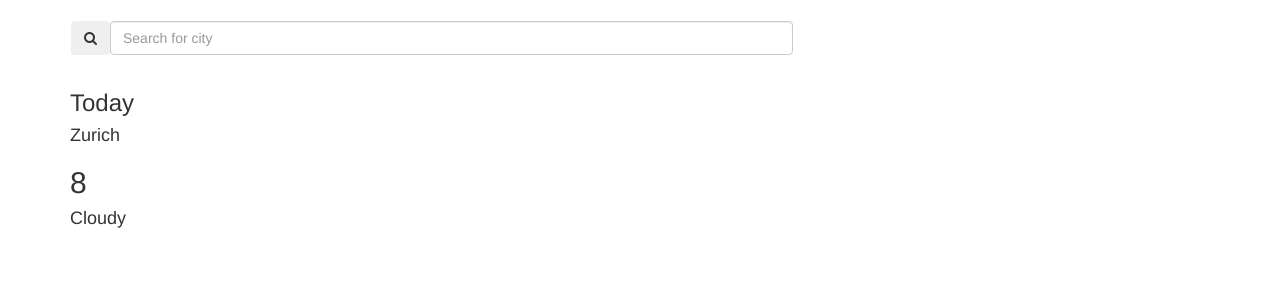
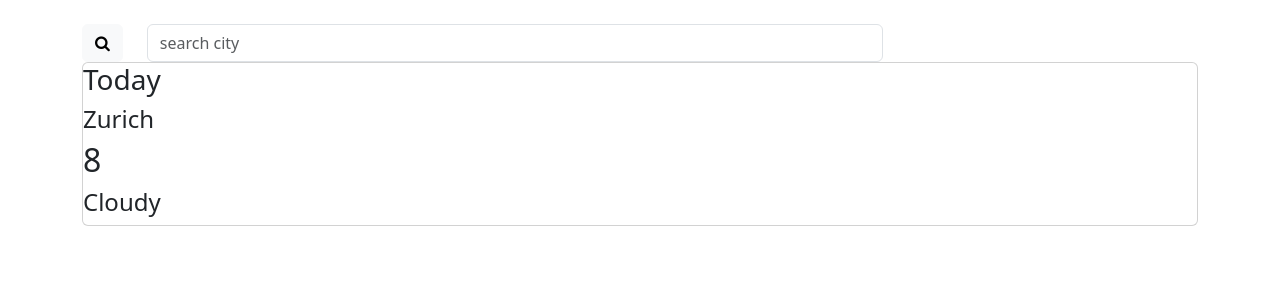
Before and after one commit to tianyuchen/Weather-Dashboard, an Angular app: page / in a window 1280 px wide. Shown: the top 300 px of the page. Built offline with nearby package versions, Linux system fonts and the light colour scheme.

Commit message:
make search bar autocomplete

```diff
--- a/angular.json
+++ b/angular.json
@@ -36,7 +36,7 @@
             ],
             "scripts": [
               "node_modules/jquery/dist/jquery.min.js",
-              "node_modules/bootstrap/dist/js/bootstrap.min.js"
+              "node_modules/bootstrap/dist/js/bootstrap.bundle.min.js"
             ]
           },
           "configurations": {
--- a/package.json
+++ b/package.json
@@ -18,9 +18,10 @@
     "@angular/platform-browser": "^15.1.0",
     "@angular/platform-browser-dynamic": "^15.1.0",
     "@angular/router": "^15.1.0",
-    "bootstrap": "^3.4.1",
+    "bootstrap": "^5.3.2",
     "font-awesome": "^4.7.0",
     "jquery": "^3.7.1",
+    "popper": "^1.0.1",
     "rxjs": "~7.8.0",
     "tslib": "^2.3.0",
     "zone.js": "~0.12.0"
--- a/src/app/search-location/search-location.component.html
+++ b/src/app/search-location/search-location.component.html
@@ -1,13 +1,20 @@
-<nav class="navbar navbar-light bg-light">
-  <form class="form-inline">
+<form class="row">
+  <div class="col-auto mr-auto">
     <button class="btn btn-light" type="submit">
       <i class="fa fa-search"></i>
     </button>
+  </div>
+  <div class="col-12 col-sm-6 col-md-8">
     <input
-      class="form-control mr-sm-2 city-search"
-      type="search"
-      placeholder="Search for city"
-      aria-label="Search"
+      class="form-control dropdown-toggle"
+      data-bs-toggle="dropdown"
+      #citySearchInput
+      placeholder="search city"
     />
-  </form>
-</nav>
+    <ul class="dropdown-menu">
+      <div *ngFor="let city of searchedCities" (click)="setCityName(city)">
+        {{ city }}
+      </div>
+    </ul>
+  </div>
+</form>
--- a/src/app/search-location/search-location.component.ts
+++ b/src/app/search-location/search-location.component.ts
@@ -1,10 +1,79 @@
-import { Component } from '@angular/core';
+import {
+  Component,
+  ElementRef,
+  EventEmitter,
+  AfterViewInit,
+  Output,
+  ViewChild,
+} from '@angular/core';
+import { of, fromEvent, Observable } from 'rxjs';
+import {
+  debounceTime,
+  map,
+  distinctUntilChanged,
+  switchMap,
+  tap,
+} from 'rxjs/operators';
 
 @Component({
   selector: 'app-search-location',
   templateUrl: './search-location.component.html',
-  styleUrls: ['./search-location.component.scss']
+  styleUrls: ['./search-location.component.scss'],
 })
-export class SearchLocationComponent {
+export class SearchLocationComponent implements AfterViewInit {
+  @ViewChild('citySearchInput') cityInput!: ElementRef;
+  @Output() setcityEvent = new EventEmitter<{ city: string }>();
 
+  cities: string[] = [];
+  searchedCities: any = [];
+
+  constructor() {
+    this.cities = [
+      'Zurich',
+      'Paris',
+      'Wuhan',
+      'London',
+      'Beijing',
+      'New York',
+      'Shang hai',
+      'Adliswil',
+      'Lucerne',
+      'Klettgau',
+    ];
+  }
+
+  ngAfterViewInit(): void {
+    this.citySearch();
+  }
+
+  citySearch() {
+    const search$ = fromEvent(this.cityInput.nativeElement, 'keyup').pipe(
+      map((event: any) => event.target.value),
+      debounceTime(500),
+      distinctUntilChanged(),
+      switchMap((cityName) =>
+        cityName ? this.getCity(cityName) : of<any>(this.cities)
+      )
+    );
+
+    search$.subscribe((data) => {
+      this.searchedCities = data;
+    });
+  }
+
+  getCity(city: string): Observable<any> {
+    return of(this.filterCities(city));
+  }
+
+  filterCities(city: string) {
+    return this.cities.filter(
+      (val) => val.toLowerCase().includes(city.toLowerCase()) == true
+    );
+  }
+
+  setCityName(city: string) {
+    this.searchedCities = this.filterCities(city);
+    this.setcityEvent.emit({ city });
+    this.cityInput.nativeElement.value = city;
+  }
 }
--- a/src/app/weather/temperature/temperature.component.html
+++ b/src/app/weather/temperature/temperature.component.html
@@ -1,6 +1,8 @@
-<h3>Today</h3>
-<h4>{{ weathers[0].city }}</h4>
-<div class="current-temperature">
-  <h2>{{ weathers[0].currTemp }}</h2>
+<div class="card">
+  <h3>Today</h3>
+  <h4>{{ weathers[0].city }}</h4>
+  <div class="current-temperature">
+    <h2>{{ weathers[0].currTemp }}</h2>
+  </div>
+  <h4>{{ weathers[0].weatherType }}</h4>
 </div>
-<h4>{{ weathers[0].weatherType }}</h4>
```
Also changed, not shown: src/app/app.module.ts (+4 -7 lines), src/app/weather/weather.service.ts (+8 -8 lines), src/app/weather/weather.model.ts (line endings or trailing spaces), 1 other file (tests, documents, lock files or other folders).
